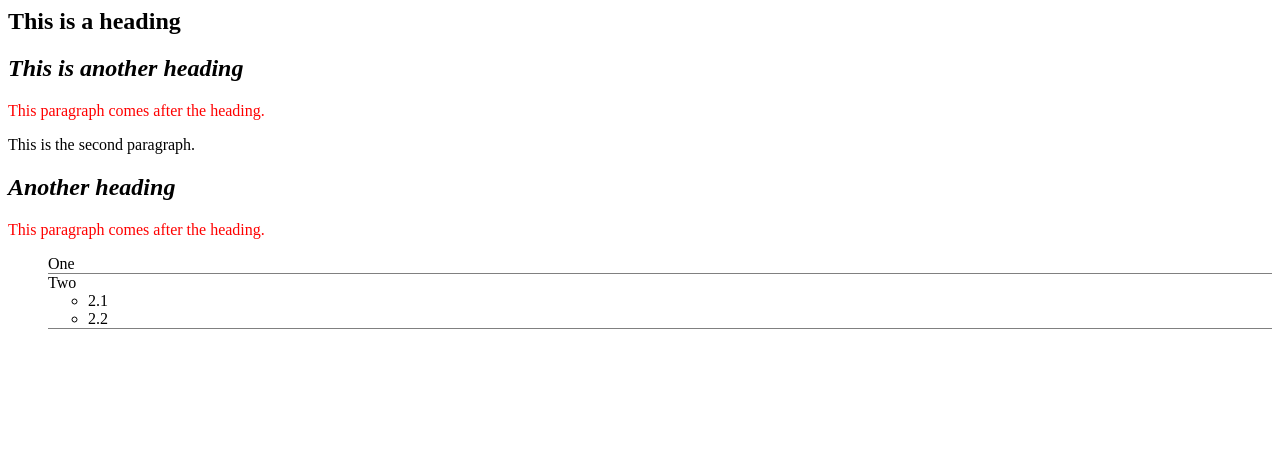
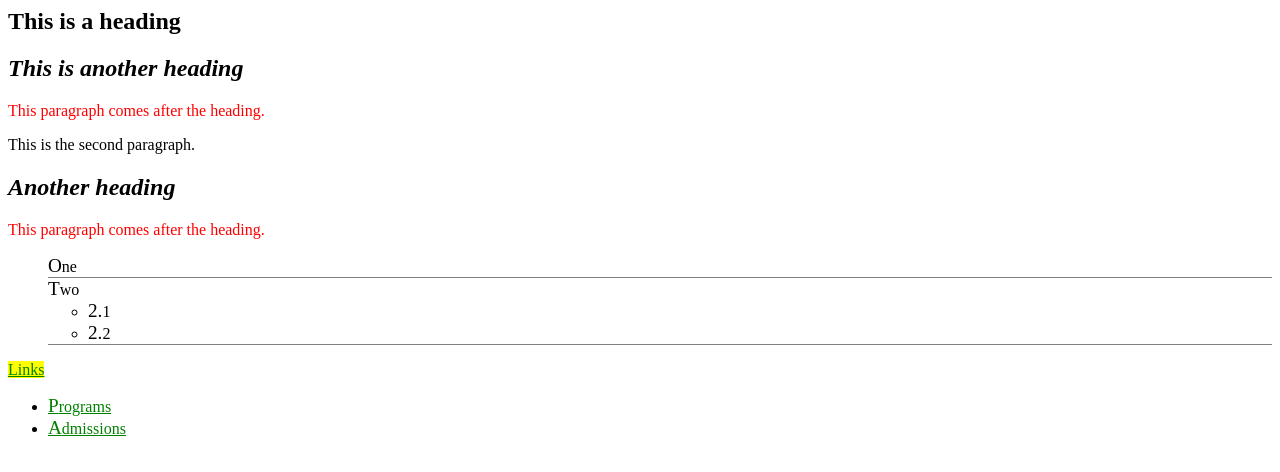
Before and after one commit to itsmat11/week6, a plain HTML site: page index.html in a window 1280 px wide. Drawn offline with Linux system fonts and the light colour scheme.

Commit message:
exercise done

```diff
--- a/css/stylesheet.css
+++ b/css/stylesheet.css
@@ -10,3 +10,24 @@ h2 + p{
     border-bottom: 1px solid grey;
     list-style: none;
 }
+
+li::first-letter{
+    font-style: bold;
+    font-size: 120%;
+}
+
+a:visited{
+    color: red;
+}
+
+a:link{
+    color:green
+}
+
+a:hover{
+    color:pink
+}
+
+[title~="BCIT"] {
+    background-color: yellow;
+}
--- a/index.html
+++ b/index.html
@@ -25,5 +25,10 @@
         </li>
       </ul>
     </div>
+    <a title="BCIT homepage" href="https://bcit.ca">Links</a>
+    <ul>
+        <li><a title ="programs" href="https://www.bcit.ca/study">Programs</a></li>
+        <li><a title ="admission" href="https://www.bcit.ca/admission">Admissions</a></li>
+    </ul>
   </body>
 </html>
```
